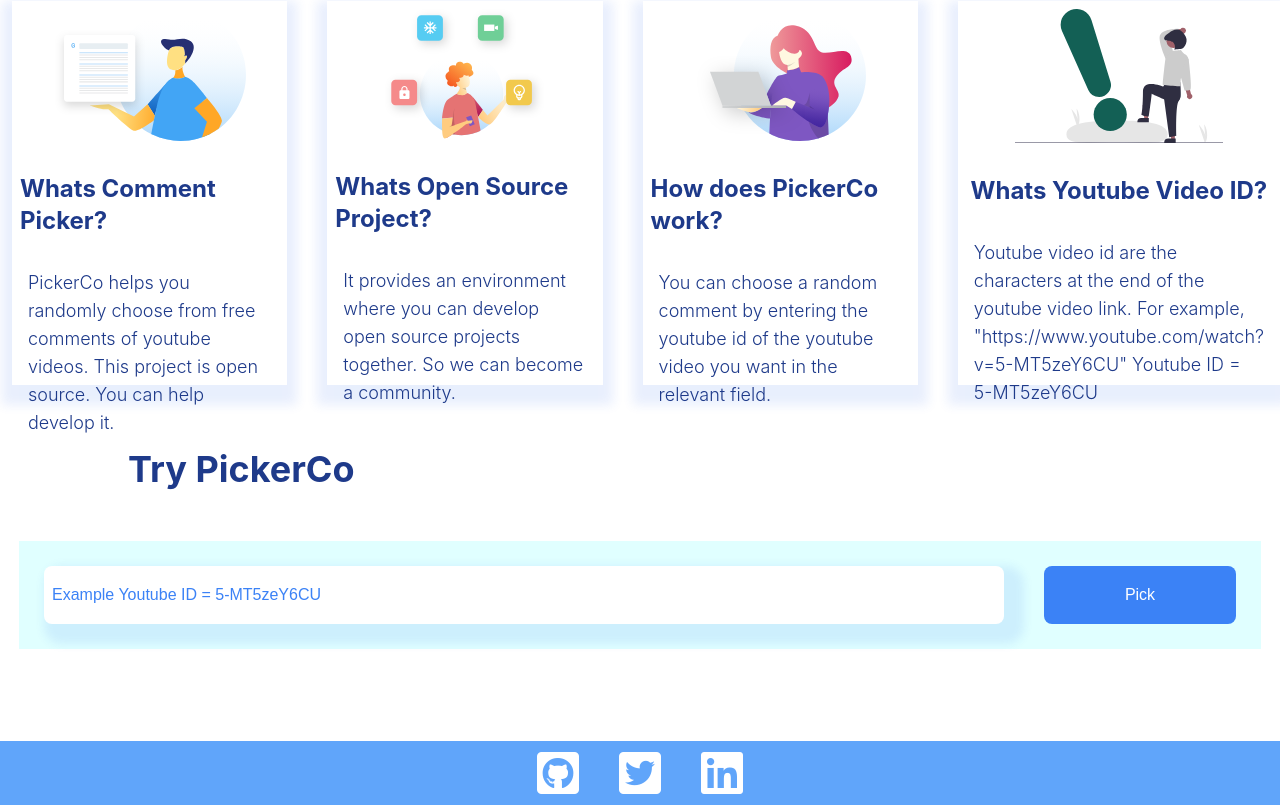
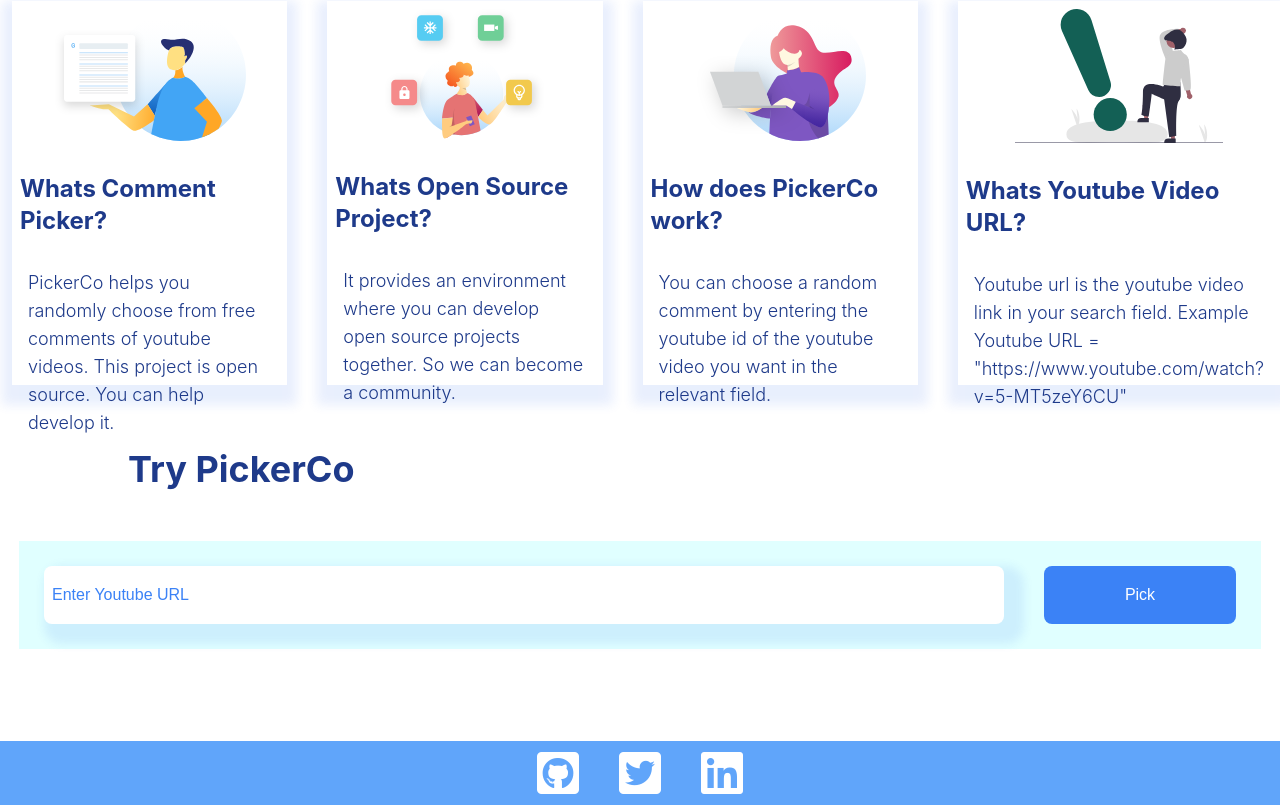
Before and after one commit to Ahmet-Kutuk/PickerCo, a React (Create React App) app: page / in a window 1280 px wide. Shown: the part 765-1570 px from the top of the page. Built offline with nearby package versions, Linux system fonts and the light colour scheme.

Commit message:
About and input placeholder edit

```diff
--- a/src/Compoments/About/Cards.js
+++ b/src/Compoments/About/Cards.js
@@ -40,12 +40,11 @@
         <div className="card about mt-10 lg:mt-0 lg:ml-10 w-96 h-96 flex items-center flex-col p-2">
           <img src={Item4} className="w-52" alt="about-item1" />
           <h4 className="text-blue-900 font-bold text-2xl mt-8">
-            Whats Youtube Video ID?
+            Whats Youtube Video URL?
           </h4>
           <p className="text-blue-900 font-light mt-8 text-lg px-2">
-            Youtube video id are the characters at the end of the youtube video
-            link. For example, "https://www.youtube.com/watch?v=5-MT5zeY6CU"
-            Youtube ID = 5-MT5zeY6CU
+            Youtube url is the youtube video link in your search field. Example
+            Youtube URL = "https://www.youtube.com/watch?v=5-MT5zeY6CU"
           </p>
         </div>
       </div>
--- a/src/Compoments/Try/Picker.js
+++ b/src/Compoments/Try/Picker.js
@@ -41,7 +41,7 @@
           <input
             onChange={(e) => handleChange(e)}
             type="text"
-            placeholder="Example Youtube ID = 5-MT5zeY6CU"
+            placeholder="Enter Youtube URL"
             className="rounded-lg px-2 picker-input py-5 outline-none placeholder-blue-500 "
           />
           <button
```
